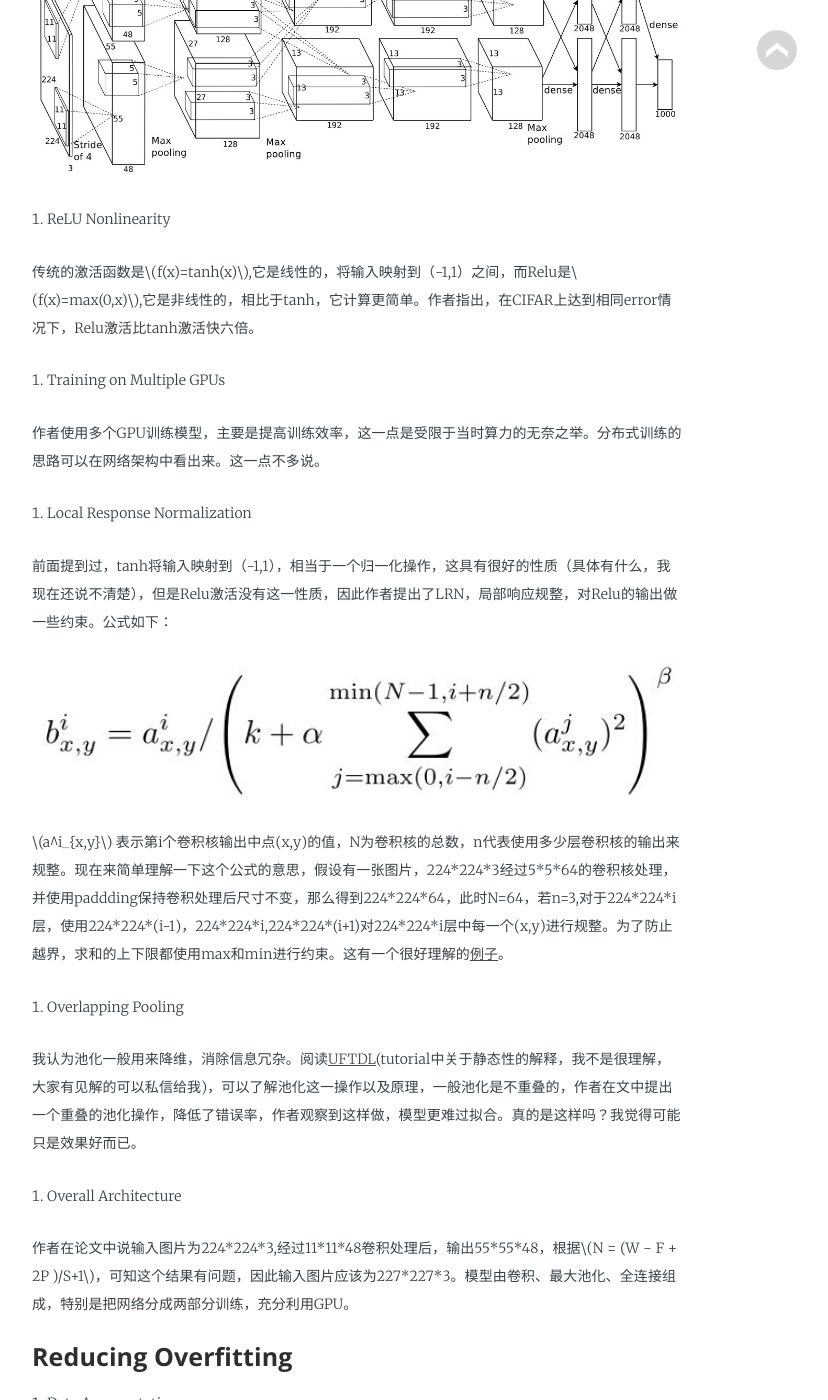
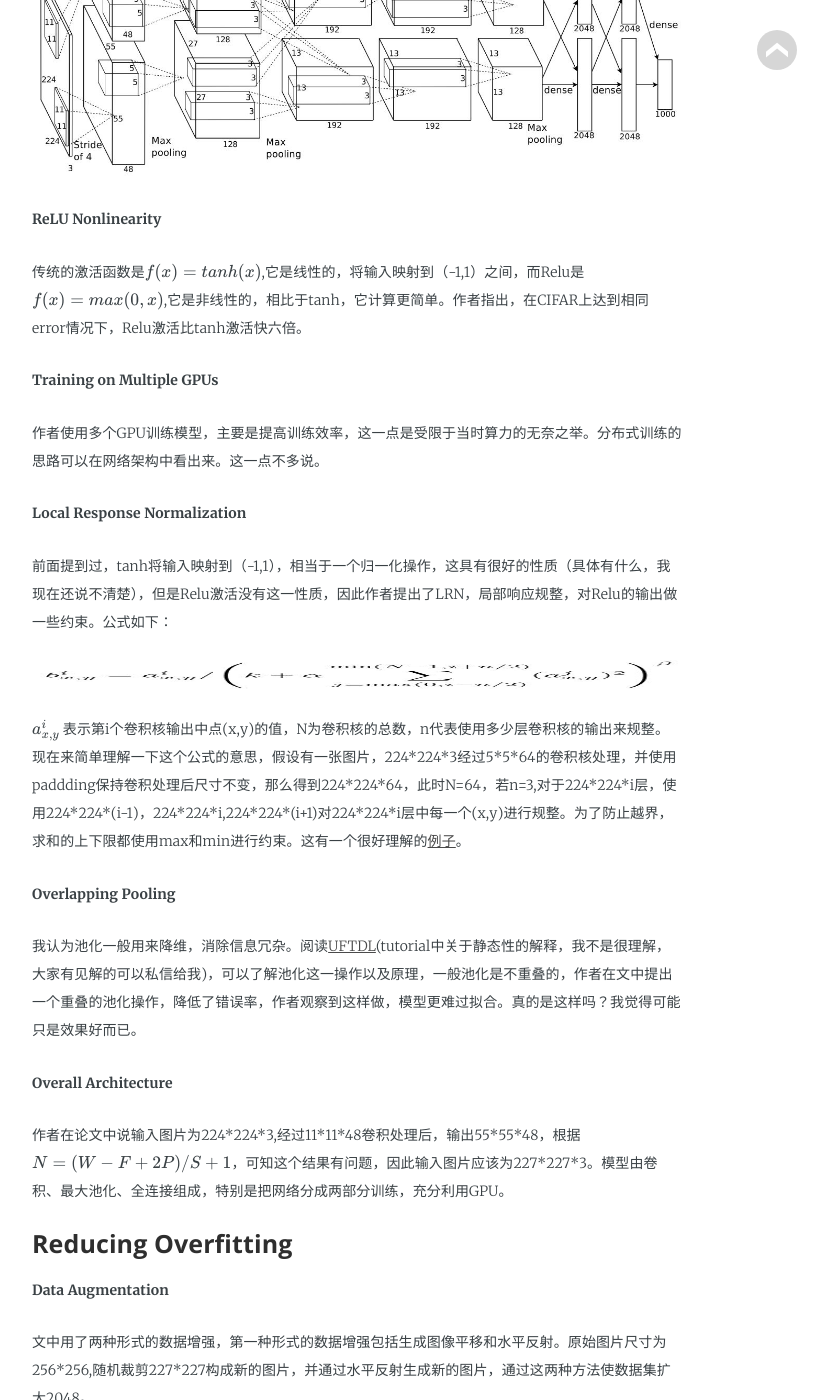
Before and after one commit to kleinzcy/kleinzcy.github.io, a Jekyll site: the page built from _posts/2019-06-23-alexnet.md, in a window 1280 px wide and 1400 px high, scrolled down 1155 px. Shown: the whole window, without its empty margins (283-1111 px from the left). Built offline with Jekyll 4.4.1, drawn with Linux system fonts in a browser that asks for light colours; some web fonts are replaced; formulas are drawn with MathJax 3; some of the changed lines change nothing that is shown.

Commit message:
Update ImageNet Classification with Deep Convolutional Neural Networks

```diff
--- a/_posts/2019-06-23-alexnet.md
+++ b/_posts/2019-06-23-alexnet.md
@@ -4,6 +4,7 @@ layout: post
 categories: Paper
 tags: summay
 author: chuyuzhang
+math: 'true'
 ---
 这一篇论文对深度学习有重大意义。因为这一篇论文的成功，使得深度学习成为‘潮流’。它首先将卷积神经网络应用于Imagenet比赛，并获得当年该比赛第一名。
 
@@ -13,39 +14,41 @@ author: chuyuzhang
 ## 主要内容
 ### The Architecture
 论文中给出的网络结构图，如下图所示。作者还说明了，他认为网络架构上比较新奇的特征，我会就这几点做详细说明。
+
 <figure>
    <img src="{{ "/media/img/alexnet.JPG" | absolute_url }}" />
 </figure>
 
-1. ReLU Nonlinearity
+**ReLU Nonlinearity**
 
   传统的激活函数是$$ f(x)=tanh(x) $$,它是线性的，将输入映射到（-1,1）之间，而Relu是$$ f(x)=max(0,x) $$,它是非线性的，相比于tanh，它计算更简单。作者指出，在CIFAR上达到相同error情况下，Relu激活比tanh激活快六倍。
 
-2. Training on Multiple GPUs
+**Training on Multiple GPUs**
 
   作者使用多个GPU训练模型，主要是提高训练效率，这一点是受限于当时算力的无奈之举。分布式训练的思路可以在网络架构中看出来。这一点不多说。
 
-3. Local Response Normalization
+**Local Response Normalization**
 
   前面提到过，tanh将输入映射到（-1,1），相当于一个归一化操作，这具有很好的性质（具体有什么，我现在还说不清楚），但是Relu激活没有这一性质，因此作者提出了LRN，局部响应规整，对Relu的输出做一些约束。公式如下：
   <figure>
-   <img src="{{ "/media/img/LRN.JPG" | absolute_url }}" />
+   <img src="{{ "/media/img/LRN.JPG" | absolute_url }}" height="30" width="150"/>
   </figure>
   $$ a^i_{x,y} $$ 表示第i个卷积核输出中点(x,y)的值，N为卷积核的总数，n代表使用多少层卷积核的输出来规整。现在来简单理解一下这个公式的意思，假设有一张图片，224\*224\*3经过5\*5\*64的卷积核处理，并使用paddding保持卷积处理后尺寸不变，那么得到224\*224\*64，此时N=64，若n=3,对于224\*224\*i层，使用224\*224\*(i-1)，224\*224\*i,224\*224\*(i+1)对224\*224\*i层中每一个(x,y)进行规整。为了防止越界，求和的上下限都使用max和min进行约束。这有一个很好理解的[例子](https://blog.csdn.net/yangdashi888/article/details/77918311)。
 
-4. Overlapping Pooling
+**Overlapping Pooling**
 
   我认为池化一般用来降维，消除信息冗杂。阅读[UFTDL](http://ufldl.stanford.edu/tutorial/supervised/Pooling/)(tutorial中关于静态性的解释，我不是很理解，大家有见解的可以私信给我)，可以了解池化这一操作以及原理，一般池化是不重叠的，作者在文中提出一个重叠的池化操作，降低了错误率，作者观察到这样做，模型更难过拟合。真的是这样吗？我觉得可能只是效果好而已。
 
-5. Overall Architecture
+**Overall Architecture**
 
   作者在论文中说输入图片为224\*224\*3,经过11\*11\*48卷积处理后，输出55\*55\*48，根据$$ N = (W − F + 2P )/S+1 $$，可知这个结果有问题，因此输入图片应该为227\*227\*3。模型由卷积、最大池化、全连接组成，特别是把网络分成两部分训练，充分利用GPU。
 
 ### Reducing Overfitting
 
-1. Data Augmentation
+**Data Augmentation**
 
   文中用了两种形式的数据增强，第一种形式的数据增强包括生成图像平移和水平反射。原始图片尺寸为256\*256,随机裁剪227\*227构成新的图片，并通过水平反射生成新的图片，通过这两种方法使数据集扩大2048。
+
   <aside>
    <figure class="left">
       <img src="{{ "/media/img/AlexNet-Data-Augmentation-Mirror-Image.jpg#left" | absolute_url }}" />
@@ -62,7 +65,7 @@ author: chuyuzhang
 
   在测试阶段，对测试图片的四个角和中央进行裁剪，得到五张图片，对这五张图片的预测结果进行平均。
 
-2. Dropout
+**Dropout**
 
   这是Hinton的另一篇[文章](https://arxiv.org/pdf/1207.0580.pdf)中提到的方法，也是目前经常用于防止过拟合的办法。在训练阶段，随机'drop'部分神经元，如下图，这能防止，同时会使迭代次数变多。对于dropout，等后续读了Hinton的文章，会补充更详细的理论。
   <figure>
```
